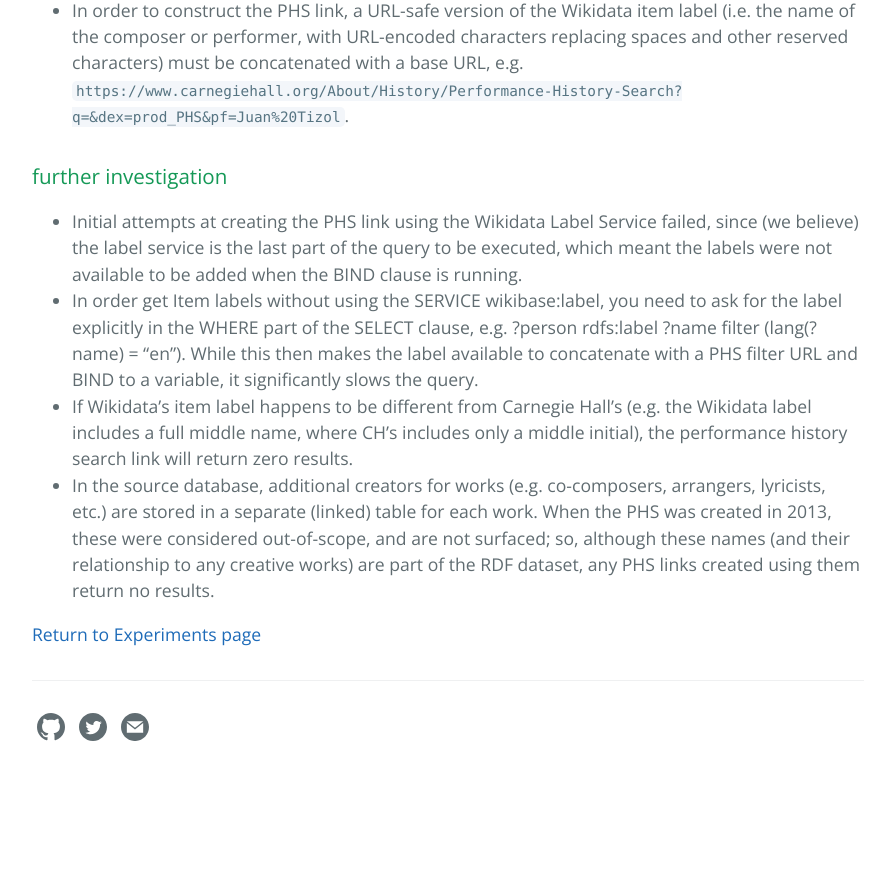
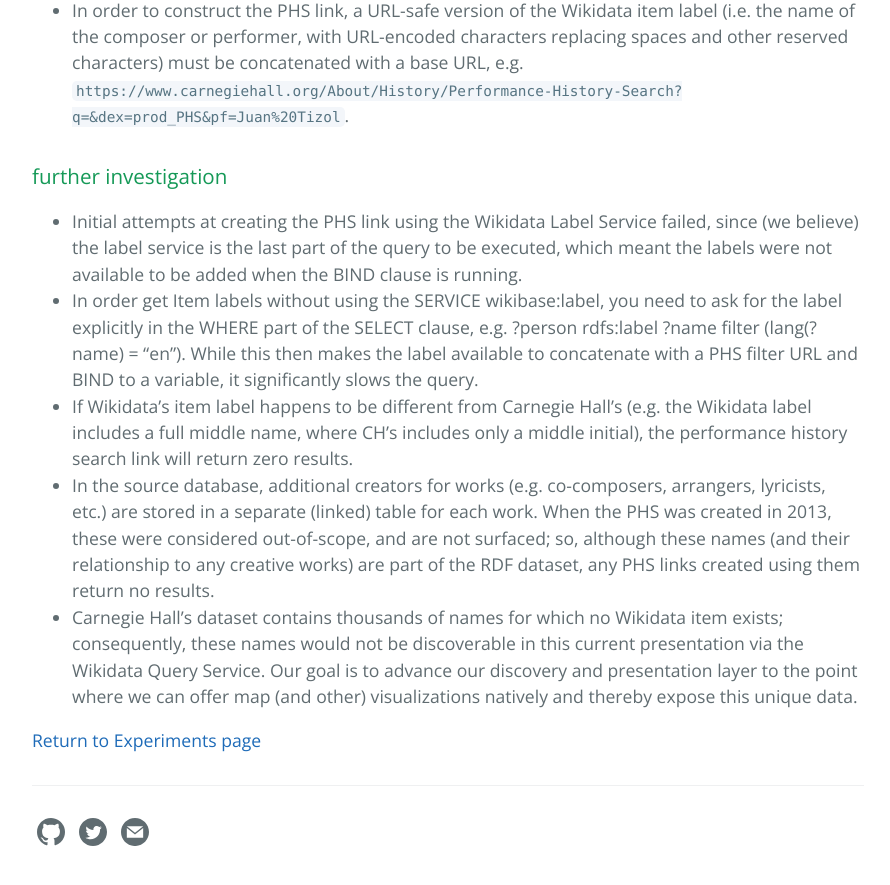
Before and after one commit to CarnegieHall/datalab, a Jekyll site: the page built from experiments/chdl-0001-a.md, in a window 1280 px wide and 900 px high, scrolled down 3164 px. Shown: the top 885 px of the window, without its empty margins (192-1082 px from the left). Built offline with Jekyll 4.4.1, drawn with Linux system fonts in a browser that asks for light colours; our own code applies the rules of GitHub Pages for plain Markdown files; before the commit the page ends 3959 px from its top, so only the background shows below that.

Commit message:
update lab report

```diff
--- a/experiments/chdl-0001-a.md
+++ b/experiments/chdl-0001-a.md
@@ -66,5 +66,6 @@ Wikidata’s out-of-the-box display templates are a wonderful way to easily crea
 - In order get Item labels without using the SERVICE wikibase:label, you need to ask for the label explicitly in the WHERE part of the SELECT clause, e.g. ?person rdfs:label ?name filter (lang(?name) = "en"). While this then makes the label available to concatenate with a PHS filter URL and BIND to a variable, it significantly slows the query.
 - If Wikidata’s item label happens to be different from Carnegie Hall’s (e.g. the Wikidata label includes a full middle name, where CH’s includes only a middle initial), the performance history search link will return zero results.
 - In the source database, additional creators for works (e.g. co-composers, arrangers, lyricists, etc.) are stored in a separate (linked) table for each work. When the PHS was created in 2013, these were considered out-of-scope, and are not surfaced; so, although these names (and their relationship to any creative works) are part of the RDF dataset, any PHS links created using them return no results.
+- Carnegie Hall's dataset contains thousands of names for which no Wikidata item exists; consequently, these names would not be discoverable in this current presentation via the Wikidata Query Service. Our goal is to advance our discovery and presentation layer to the point where we can offer map (and other) visualizations natively and thereby expose this unique data.
 
 [Return to Experiments page]({{ '/experiments' | absolute_url }})
```
